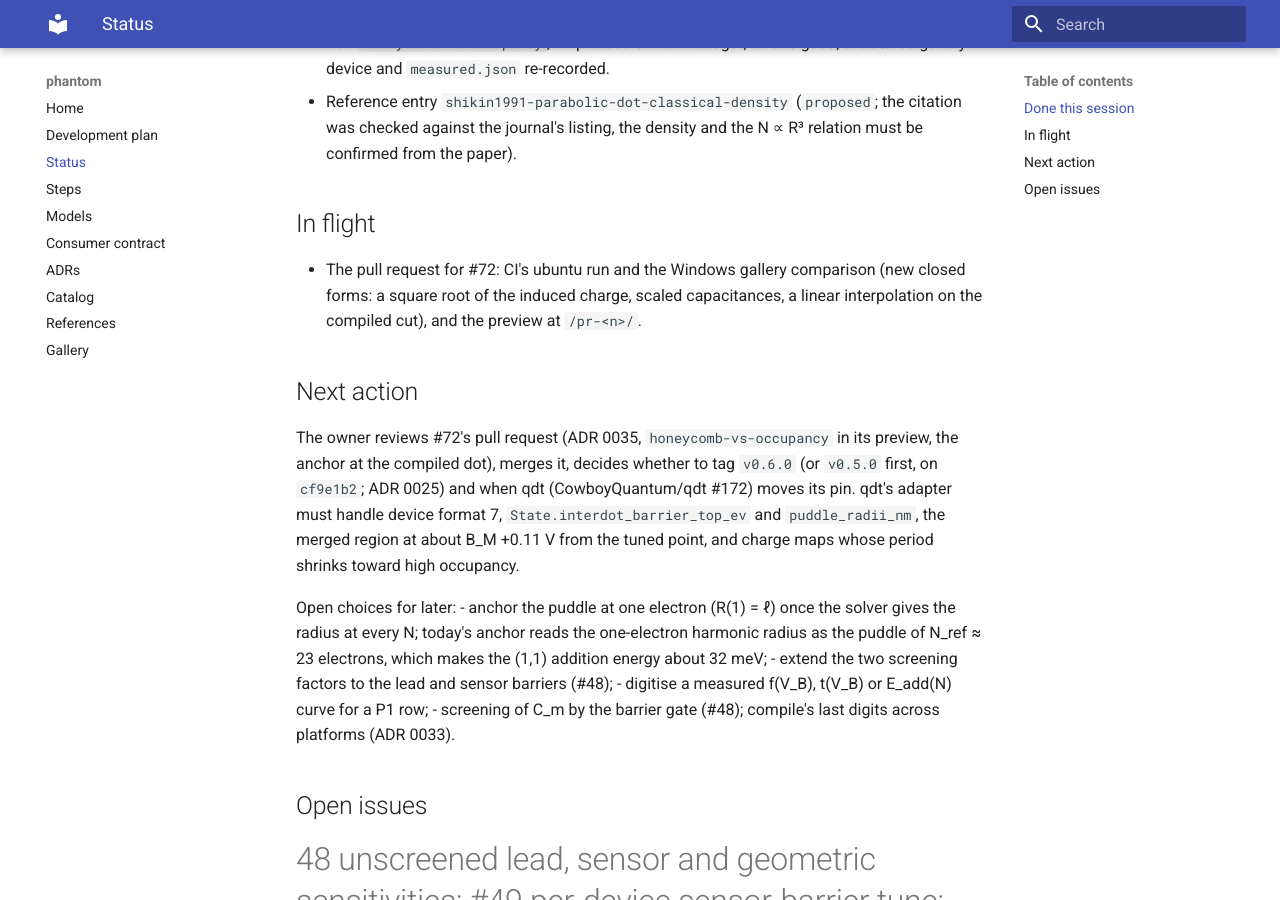
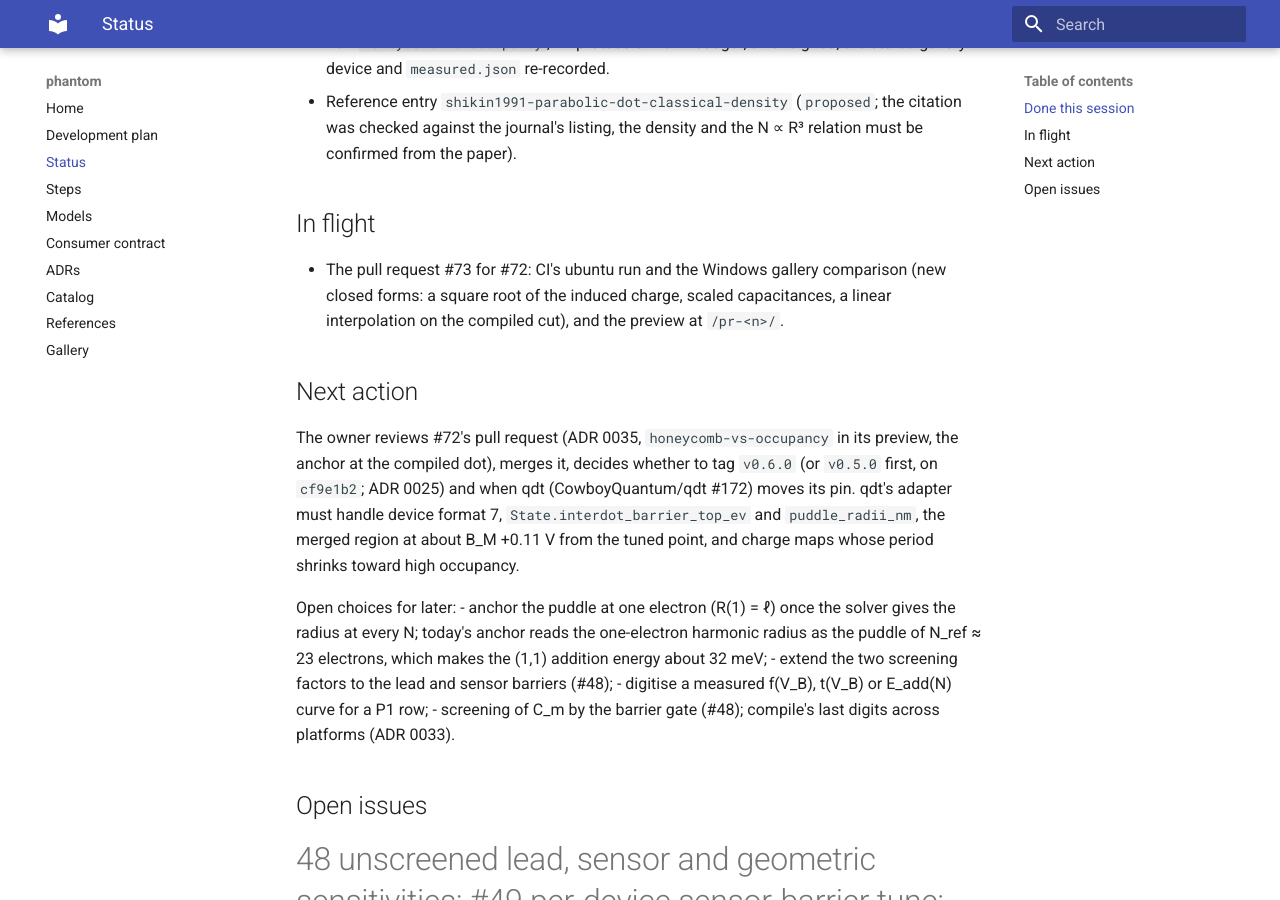
Before and after one commit to CowboyQuantum/phantom, an MkDocs documentation site: the page built from docs/STATUS.md, in a window 1280 px wide and 900 px high, scrolled down 1133 px. Built offline with MkDocs 1.6.1 and Material for MkDocs 9.7.7, drawn with Linux system fonts in a browser that asks for light colours; some of the changed text lies outside the part shown.

Commit message:
docs(status): PR #73 open and watched
Co-Authored-By: Claude Fable 5.1 <noreply@anthropic.com>

```diff
--- a/docs/STATUS.md
+++ b/docs/STATUS.md
@@ -5,7 +5,7 @@
 **Current step:** none in flight. Released: `v0.2.0` (on `f72daac`), `v0.3.0` (on `6920f19`) and `v0.4.0`
 (on `ae8d5db`). 0.5.0 (#70, ADR 0034) is merged on `main` at `cf9e1b2`, untagged. Steps 1–7 are built; their
 open items (sign-offs, catalog entries, P1 rows, the solver) are on #16, #17, #25, #28, #32, #34 and #37.
-**Branch:** `issue-72/puddles` (#72) from `main` at `cf9e1b2`; its pull request is open for review. It carries
+**Branch:** `issue-72/puddles` (#72) from `main` at `cf9e1b2`; its pull request #73 is open for review. It carries
 0.6.0 (untagged, breaking: `CHANGELOG.md`).
 **Last session:** 2026-11-01, two pieces of work for the owner.
 - **#70 (merged as #71, ADR 0034, 0.5.0):** the interdot barrier has one transmission, Kemble's of its top,
@@ -37,7 +37,7 @@ open items (sign-offs, catalog entries, P1 rows, the solver) are on #16, #17, #2
   the journal's listing, the density and the N ∝ R³ relation must be confirmed from the paper).
 
 ## In flight
-- The pull request for #72: CI's ubuntu run and the Windows gallery comparison (new closed forms: a square
+- The pull request #73 for #72: CI's ubuntu run and the Windows gallery comparison (new closed forms: a square
   root of the induced charge, scaled capacitances, a linear interpolation on the compiled cut), and the
   preview at `/pr-<n>/`.
 
```
